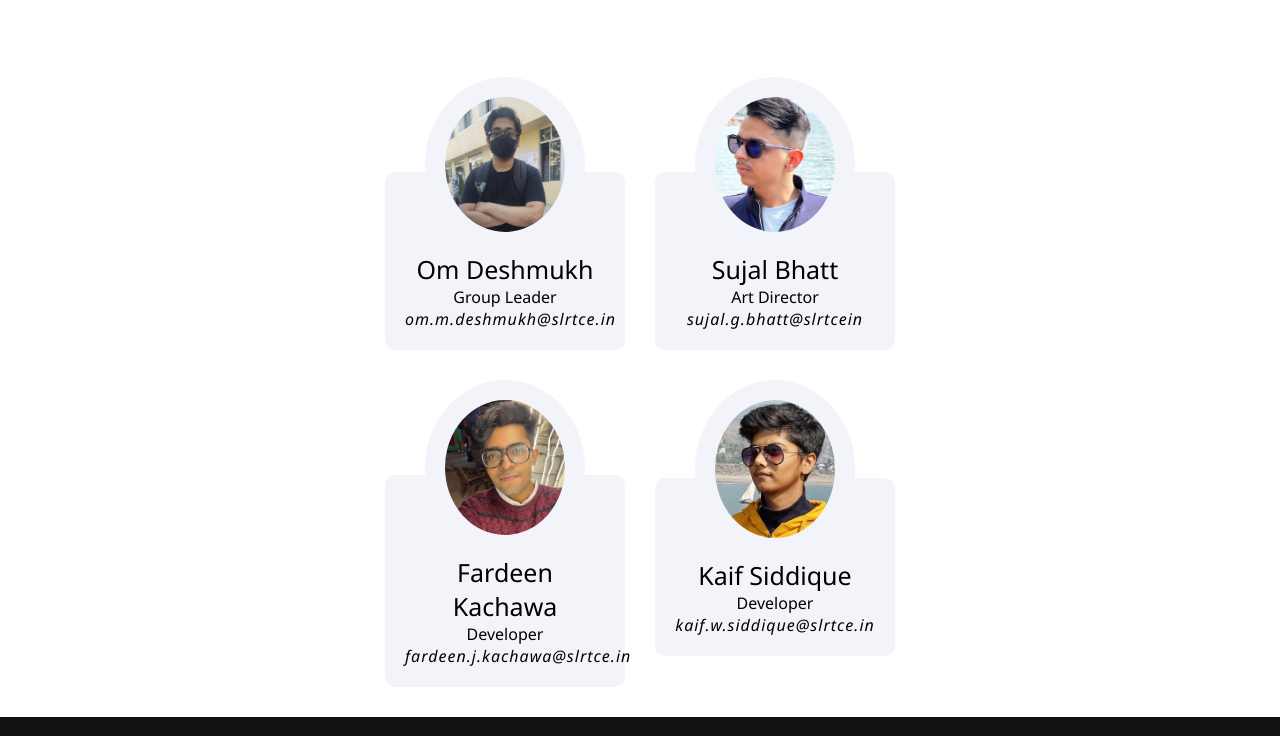
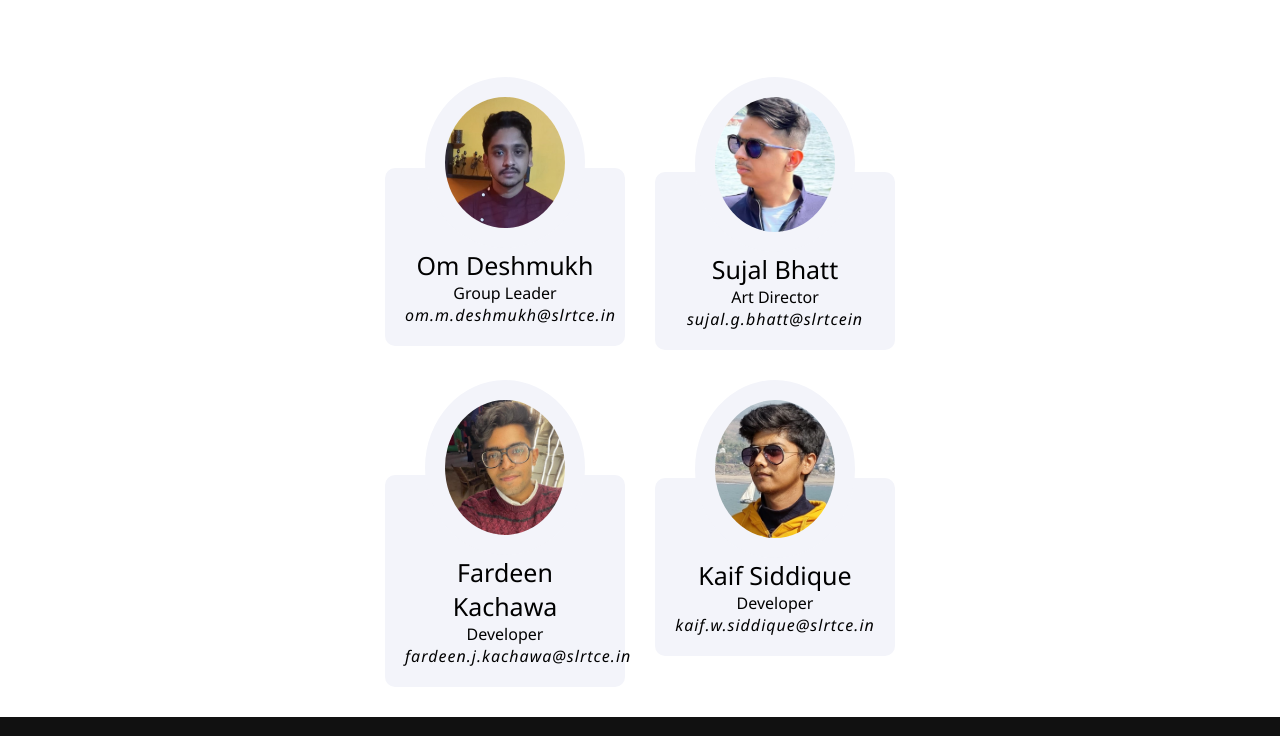
Before and after one commit to MoKaif/Smart-Plant-Monitoring-System, a plain HTML site: page public/index.html in a window 1280 px wide. Shown: the part 1584-2320 px from the top of the page. Drawn offline with Linux system fonts and the light colour scheme.

Commit message:
added Om's image

```diff
--- a/public/index.html
+++ b/public/index.html
@@ -101,7 +101,7 @@
         <div class="column">
           <div class="team">
             <div class="team-img">
-              <img src="./src/omboi.jpeg" alt="Team Image" />
+              <img src="./src/om.jpeg" alt="Team Image" />
             </div>
             <div class="team-content">
               <h2>Om Deshmukh</h2>
--- a/public/scripts/style.css
+++ b/public/scripts/style.css
@@ -142,6 +142,8 @@ color: greenyellow;
 font-family:-apple-system, BlinkMacSystemFont, 'Segoe UI', Roboto, Oxygen, Ubuntu, Cantarell, 'Open Sans', 'Helvetica Neue', sans-serif;
 }
 
+
+
 @media (max-width: 600px) {
   .cards{
     display:flex;
```
Also changed, not shown: public/src/om.jpeg (added).
